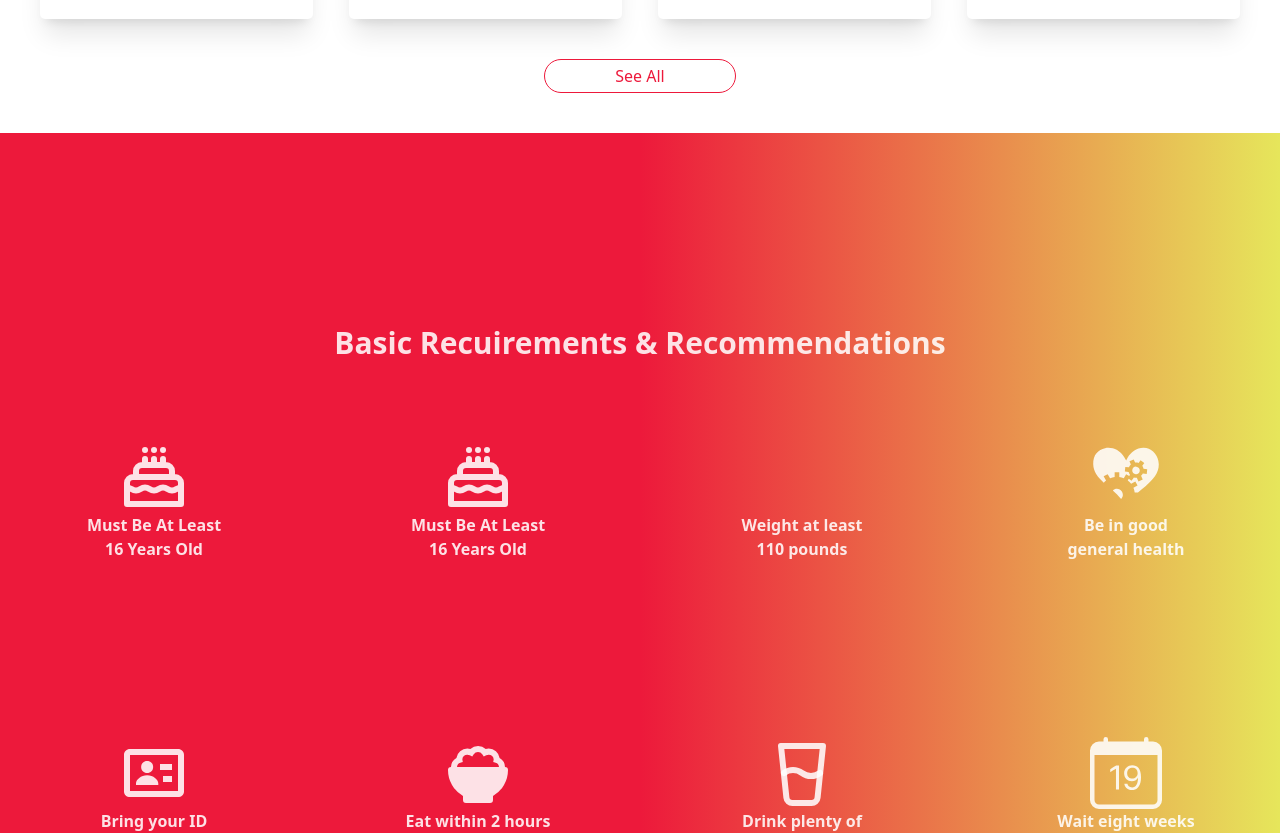
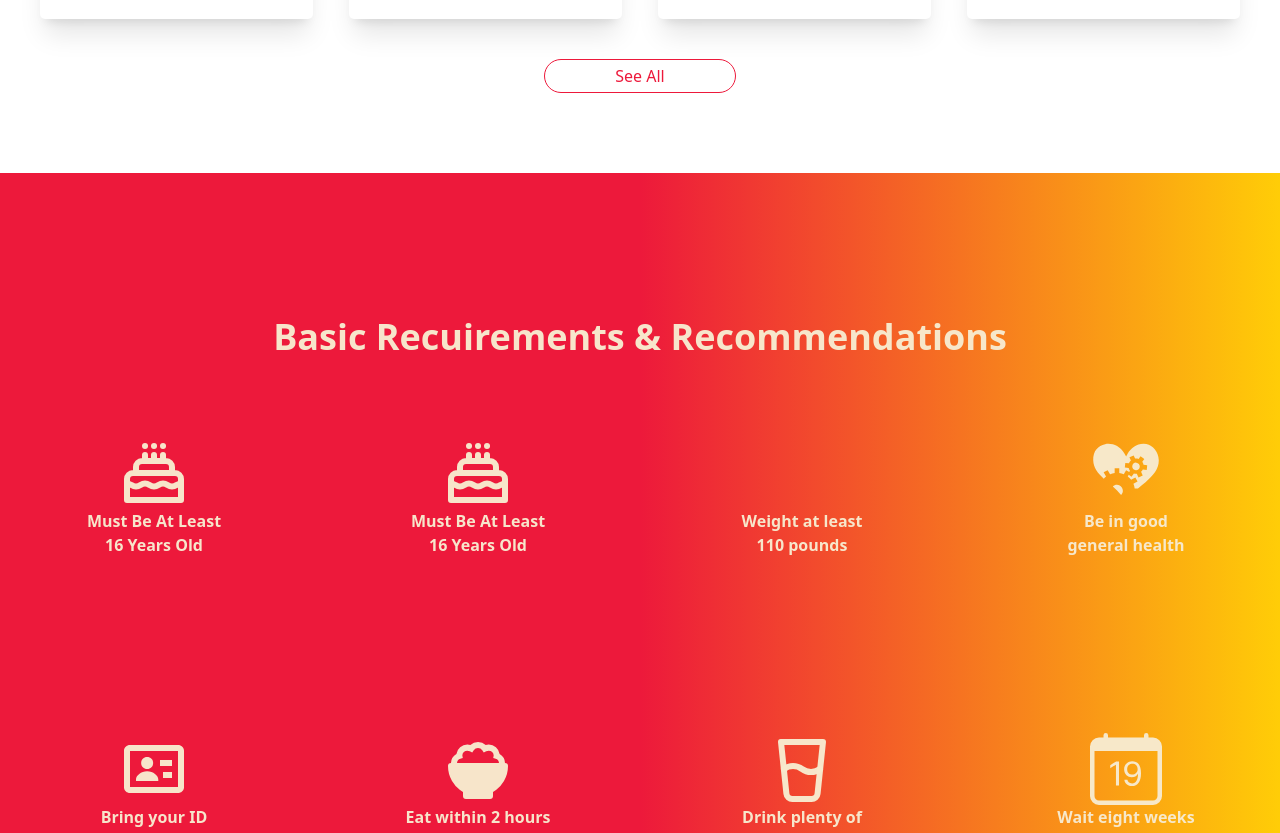
Before and after one commit to yeasinbhuiyan/Need-Blood, a React (Vite) app: page / in a window 1280 px wide. Shown: the part 2260-3093 px from the top of the page. Built offline with nearby package versions, Linux system fonts and the light colour scheme; some icons are missing.

Commit message:
recuirment section complete

```diff
--- a/src/Page/Home/BasicRecuirments/BasicRecuirments.css
+++ b/src/Page/Home/BasicRecuirments/BasicRecuirments.css
@@ -1,6 +1,7 @@
 .basic-recuirment{
-    color: #ffffffde;
-    background: linear-gradient(to right, #ed193b 50%, #e6e65b );
+    color: #f7eacefa;
+    /* color: #3b023a; */
+    background: linear-gradient(to right, #ed193b 50%, #ffcd07 );
     /* opacity: 90%; */
     /* -webkit-background-clip: text; */
     /* -webkit-text-fill-color: transparent; */
--- a/src/Page/Home/BasicRecuirments/BasicRecuirments.jsx
+++ b/src/Page/Home/BasicRecuirments/BasicRecuirments.jsx
@@ -8,8 +8,8 @@ import './BasicRecuirments.css'
 
 const BasicRecuirments = () => {
     return (
-        <div className='py-48 basic-recuirment'>
-            <h1 className='md:text-3xl text-center text-xl font-semibold w-full '>Basic Recuirements & Recommendations</h1>
+        <div className='py-36 mt-20 basic-recuirment'>
+            <h1 className='md:text-4xl text-center text-2xl  w-full font-bold'>Basic Recuirements & Recommendations</h1>
 
             <div className='grid grid-cols-1 md:grid-cols-3 lg:grid-cols-4 lg:gap-44 md:gap-40 gap-32 text-center px-20 py-20'>
                 <div className='flex items-center flex-col'>
```
